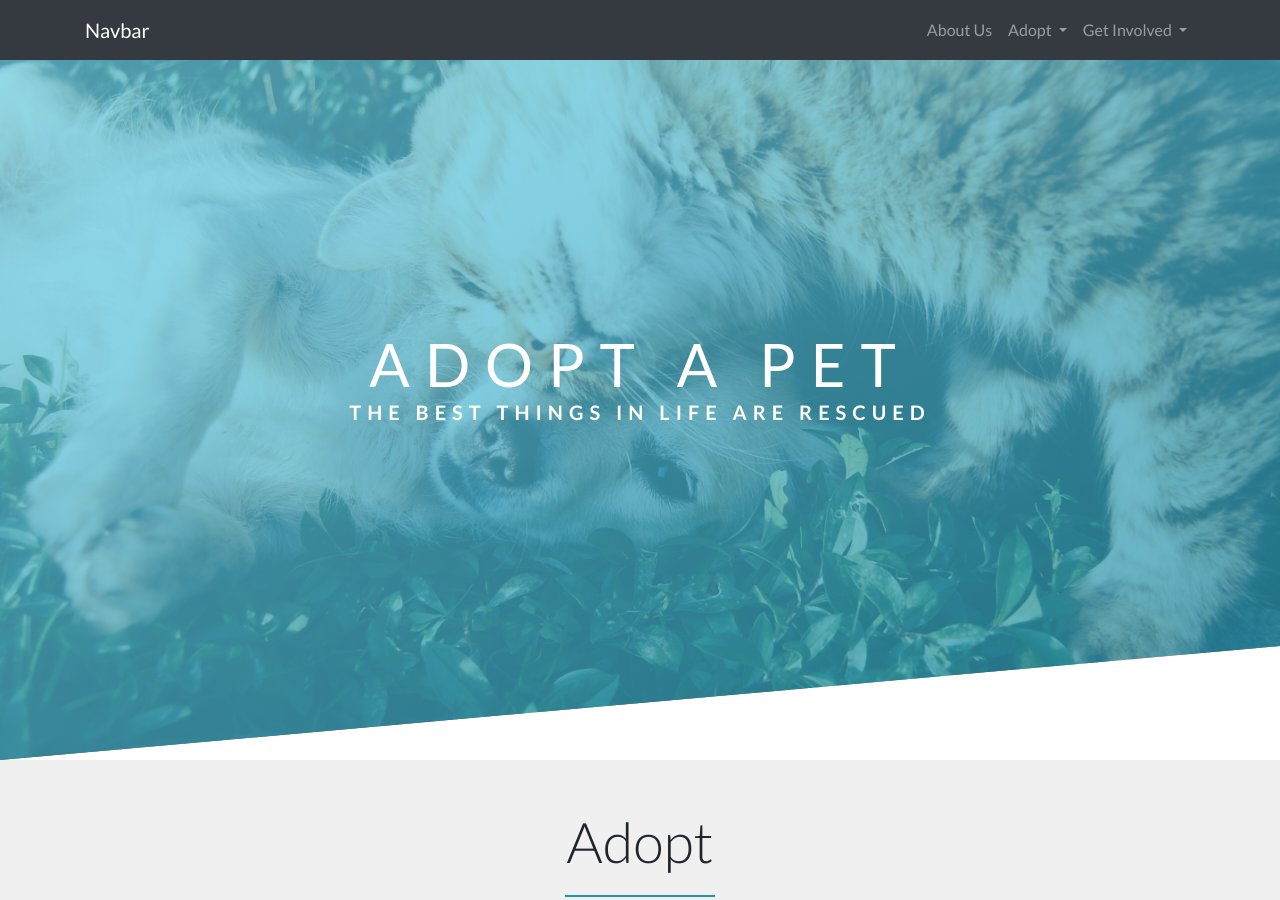
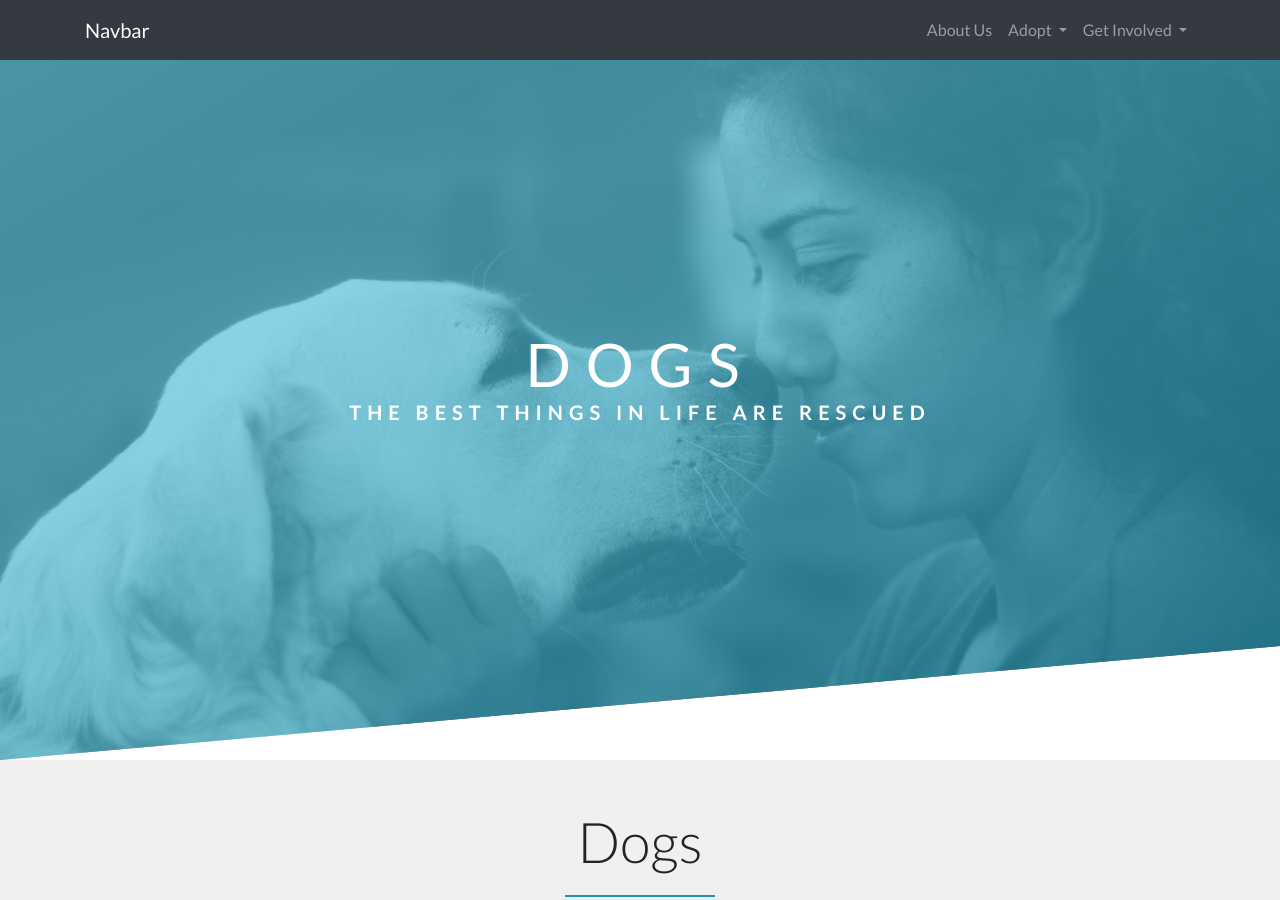
Before and after one commit to HeresJohnny5/animal-rescue-mock, a website: page dogs/index.html in a window 1280 px wide. Shown: the top 900 px of the page. Drawn offline with nearby package versions, Linux system fonts and the light colour scheme.

Commit message:
Modify HTML and styles for dogs page.

```diff
--- a/dogs/index.html
+++ b/dogs/index.html
@@ -16,10 +16,10 @@
     <title>Animal Rescue</title>
   </head>
   <body>
-    <header class="header">
+    <header class="dog-header">
       <nav class="navbar navbar-expand-lg navbar-dark bg-dark">
         <div class="container">
-          <a class="navbar-brand" href="#!">Navbar</a>
+          <a class="navbar-brand" href="../index.html">Navbar</a>
           <button class="navbar-toggler" type="button" data-toggle="collapse" data-target="#navbarSupportedContent" aria-controls="navbarSupportedContent" aria-expanded="false" aria-label="Toggle navigation">
             <span class="navbar-toggler-icon"></span>
           </button>
@@ -65,7 +65,7 @@
 
       <div class="text-box">
         <h1 class="heading-primary">
-          <span class="heading-primary-main">Adopt a Pet</span>
+          <span class="heading-primary-main">Dogs</span>
           <span class="heading-primary-sub">The best things in life are rescued</span>
         </h1>
       </div>
@@ -74,7 +74,7 @@
     <section id="adopt">
       <div class="container">
         <div class="section-header">
-          <h2 class="display-4 pt-5">Adopt</h2>
+          <h2 class="display-4 pt-5">Dogs</h2>
         </div>
       </div>
 
@@ -89,7 +89,7 @@
                 <h5 class="card-title featurette-heading">Mocha</h5>
                 <p class="card-text">Chocolate Lab</p>
                 <p class="card-text">Female - 10 weeks (approx)</p>
-                <a href="./pets/index.html">
+                <a href="../pets/index.html">
                   <button type="button" class="btn btn-sm btn-outline-secondary btn-adopt">View</button>
                 </a>
               </div>
--- a/sass/main.scss
+++ b/sass/main.scss
@@ -29,15 +29,6 @@ body {
   height: 100%;
   position: fixed;
   width: 100%;
-  /* position: fixed;
-  width: 100%;
-  top: 0;
-  left: 0;
-  height: 100%;
-  background: white;
-  display: flex;
-  justify-content: center;
-  align-items: center; */
 }
 
 /* ***** NAV STYLES ***** */
@@ -66,6 +57,23 @@ nav {
   /* Add Photo Credit: Photo by Krista Mangulsone on Unsplash */
   /* https://images.unsplash.com/photo-1450778869180-41d0601e046e?ixlib=rb-1.2.1&ixid=eyJhcHBfaWQiOjEyMDd9&auto=format&fit=crop&w=1450&q=80 */
   background-position: top;
+  background-size: cover;
+  clip-path: polygon(0 0, 100% 0, 100% 85%, 0 100%);
+  /* The clip-path property uses x, y coordinates, starting from top left, top right, bottom right, bottom left */
+  height: 95vh;
+  /* At every point, the height of the .header element should be 95% of the viewport height */
+  position: relative;
+}
+
+.dog-header {
+  background-image: linear-gradient(
+    to right bottom,
+    rgba(109, 213, 237, 0.7),
+    rgba($color-dark-cyan, 0.7)
+  ), url('../img/kevin-quezada-558350-unsplash-min.jpg');
+  /* Add Photo Credit: Photo by Kevin Quezada on Unsplash  */
+  /* https://images.unsplash.com/photo-1518578436155-409d8e7b991b?ixlib=rb-1.2.1&q=85&fm=jpg&crop=entropy&cs=srgb&dl=kevin-quezada-558350-unsplash.jpg */
+  background-position: center;
   background-size: cover;
   clip-path: polygon(0 0, 100% 0, 100% 85%, 0 100%);
   /* The clip-path property uses x, y coordinates, starting from top left, top right, bottom right, bottom left */
```
Also changed, not shown: index.html (+1 -1 lines), css/style.css, img/berkay-gumustekin-402114-unsplash-min.jpg (added), img/kevin-quezada-558350-unsplash-min.jpg (added).
